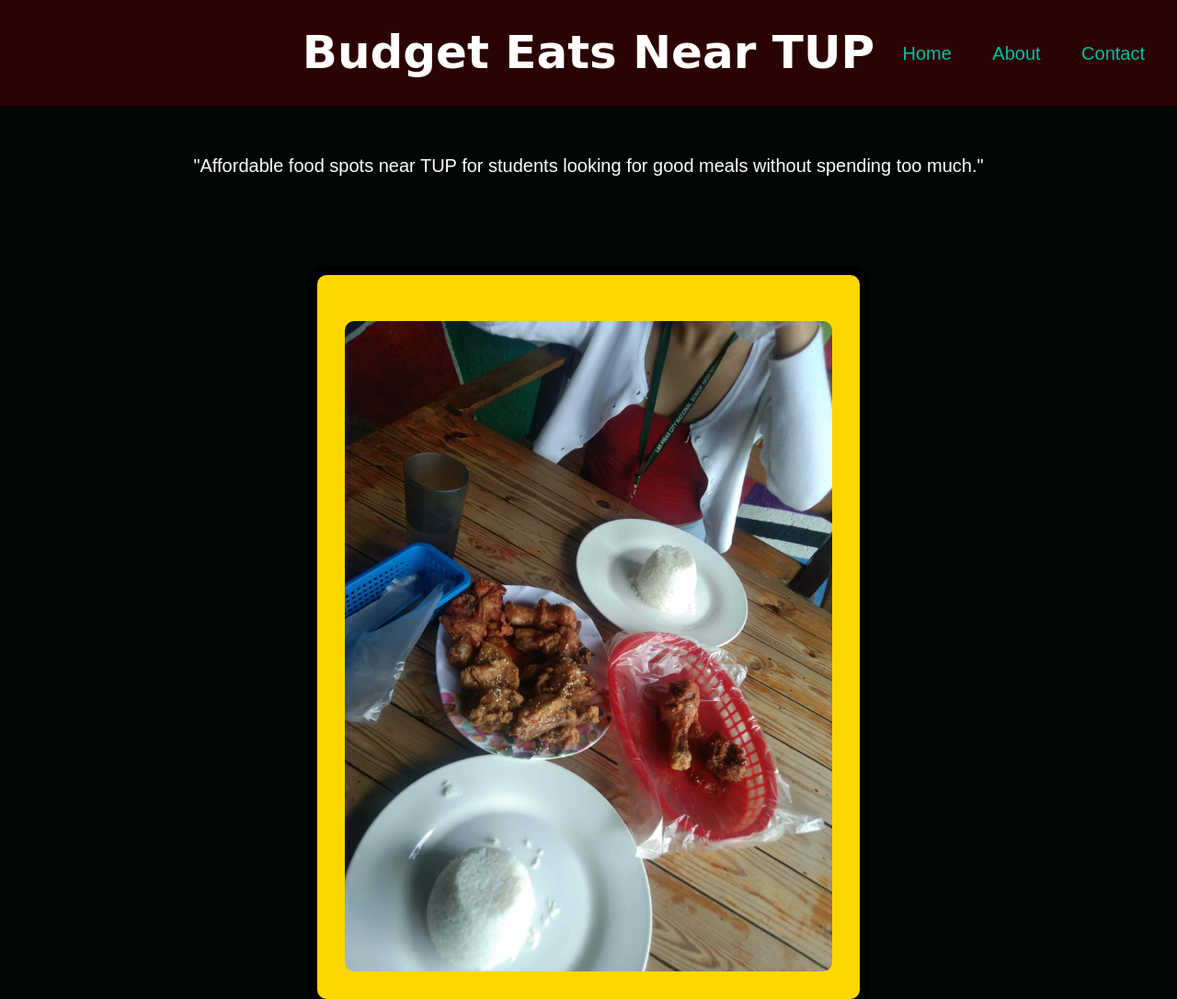
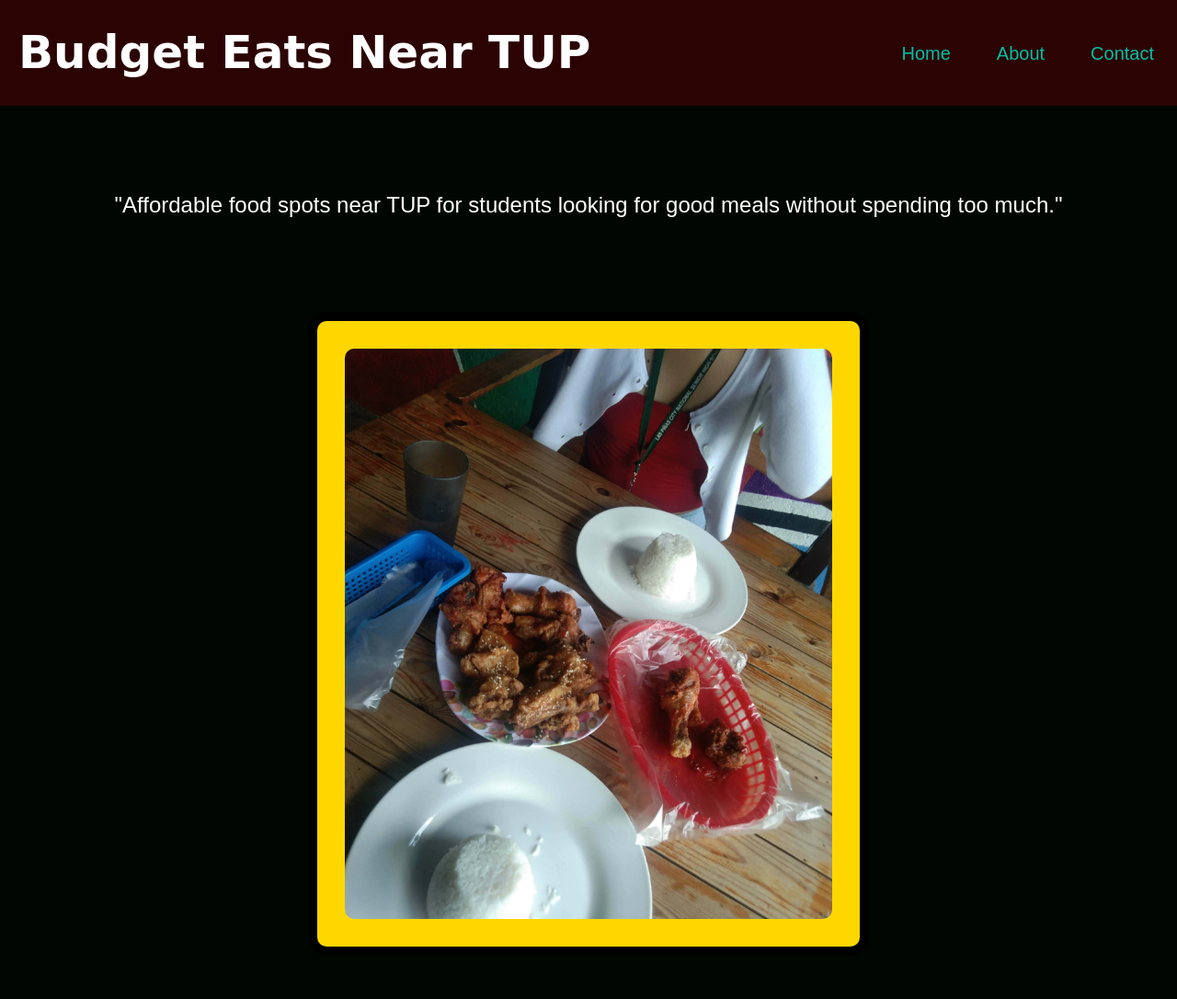
Before and after one commit to louie-jee-enrique/budget-food-finds, a plain HTML site: page index.html in a window 1280 px wide. Shown: the top 1086 px of the page at 92% size. Drawn offline with Linux system fonts and the light colour scheme.

Commit message:
sir, tapos na po

```diff
--- a/index.html
+++ b/index.html
@@ -6,8 +6,7 @@
 
 <body>
 
-<header>
-
+<header class="heyder">
     <h1>Budget Eats Near TUP</h1>
 
     <nav>
@@ -89,7 +88,6 @@
             <p>Silog Meals - Near TUP</p>
 
             <br>
-            <br>
 
             <p>
                 I recommend Brgy. Silog because it offers different
--- a/pagkain.css
+++ b/pagkain.css
@@ -44,10 +44,12 @@ a {
 
 /*3. LAYOUT REGIONS*/
 
-header {
+.heyder {
     background-color: var(--dark-red);
     padding: 10px;
-    position: relative;
+    display: flex;
+    justify-content: space-between;
+    align-items: center;
 }
 
 h1 {
@@ -58,25 +60,15 @@ h1 {
     margin: 10px;
 }
 
-nav {
-    position: absolute;
-    right: 20px;
-    top: 50%;
-    transform: translateY(-50%);
-}
-
-nav ul {
+.heyder nav ul {
+    display: flex;
+    gap: 20px;
     list-style: none;
     padding: 0;
     margin: 0;
 }
 
-nav li {
-    display: inline-block;
-    margin-left: 10px;
-}
-
-nav a {
+.heyder nav a {
     color: var(--brand-color);
     font-size: 20px;
     text-decoration: none;
@@ -84,7 +76,7 @@ nav a {
     border-radius: 10px;
 }
 
-nav a:hover {
+.heyder nav a:hover {
     color: var(--gold);
     background-color: var(--green);
     box-shadow: 0 0 15px var(--brand-color);
@@ -114,7 +106,8 @@ footer p {
 .d {
     color: var(--white);
     text-align: center;
-    font-size: 20px;
+    font-size: 24px;
+    margin-top: 60px;
 }
 
 .topz {
@@ -130,38 +123,39 @@ footer p {
     margin: 50px auto 100px;
     border: 10px solid var(--black);
     width: 50%;
-    height: auto;
+    height: 700px;
     text-align: center;
+    display: flex;
+    justify-content: center;
+    align-items: center;
 }
 
 .home-feature img {
-    margin-top: 20px;
+
     display: block;
     object-fit: cover;
     width: 100%;
-    height: auto;
+    height: 100%;
     border-radius: 10px;
+    margin: 0;
 }
 
 .place {
     display: flex;
-    justify-content: center;
     flex-wrap: wrap;
-    gap: 20px;
+    gap: 24px;
 }
 
 
 /* 5. PLACE ENTRY CARDS */
 
 .place-card {
-    background-color: var(--light-background);
+     background-color: var(--light-background);
     padding: 30px;
     border-radius: 20px;
     border: 3px solid var(--black);
     border-left: 10px solid var(--brand-color);
-    margin-bottom: 40px;
-    width: 30%;
-    height: auto;
+    flex: 1 1 240px;
     text-align: center;
     transition: 0.3s ease;
 }
@@ -193,6 +187,7 @@ footer p {
 .place-card img {
     width: 100%;
     height: auto;
+    max-height: 100%;
     object-fit: contain;
     display: block;
     margin: 10px auto 0;
@@ -228,7 +223,7 @@ footer p {
     border-radius: 10px;
     display: inline-block;
     transition: 0.3s ease-in-out;
-    margin-top: 100%;
+    margin-top: 108%;
 }
 .rp:hover {
     background-color: var(--dark-red);
@@ -244,7 +239,7 @@ footer p {
     border-radius: 10px;
     display: inline-block;
     transition: 0.3s ease-in-out;
-    margin-top: 238%;
+    margin-top: 245%;
 }
 .re:hover {
     background-color: var(--dark-red);
```
Also changed, not shown: about.html (+1 -1 lines), contact.html (+1 -1 lines), places/pastil.html (+1 -1 lines), places/silog.html (+1 -1 lines), places/sisig.html (+1 -1 lines).
